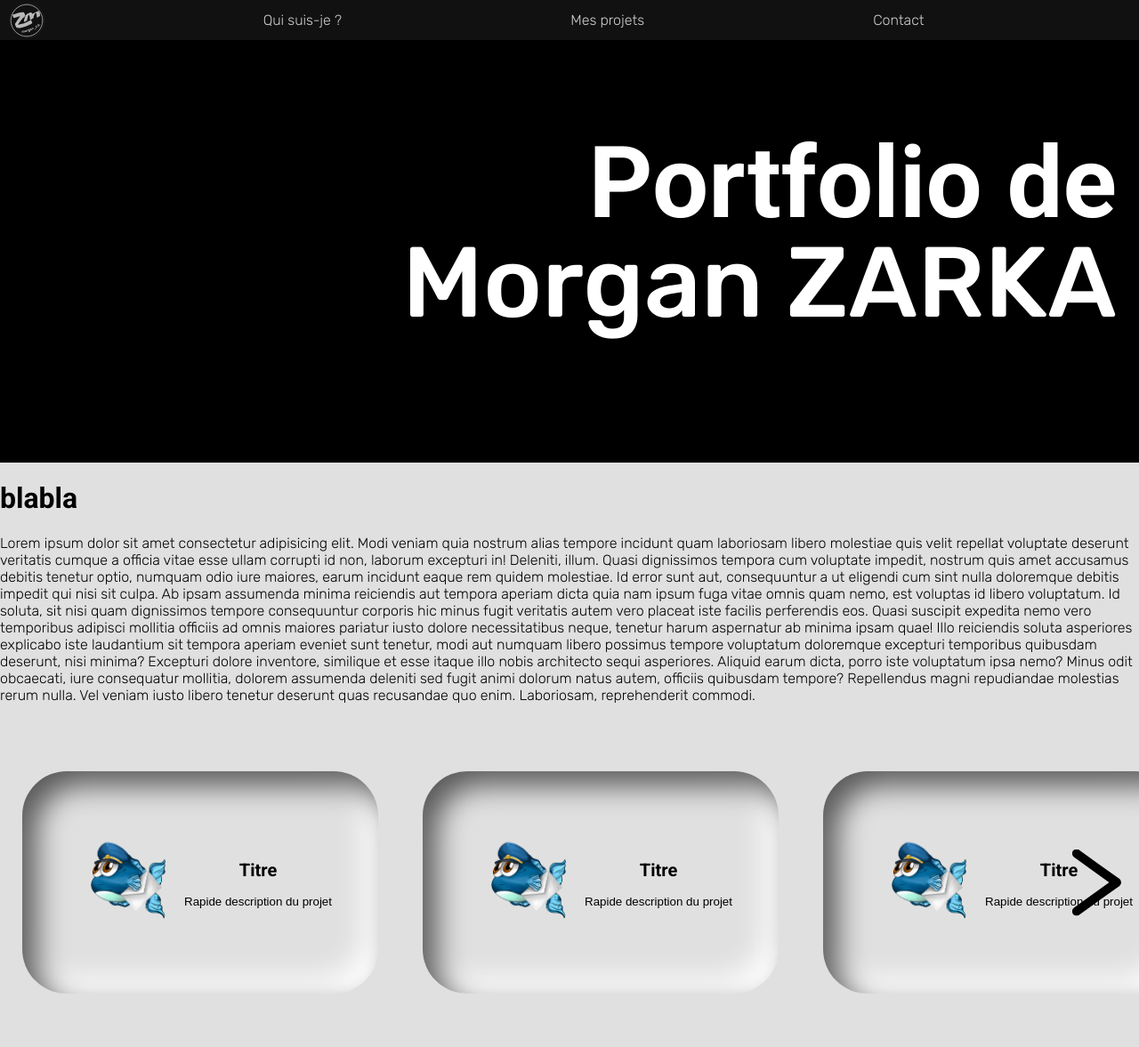
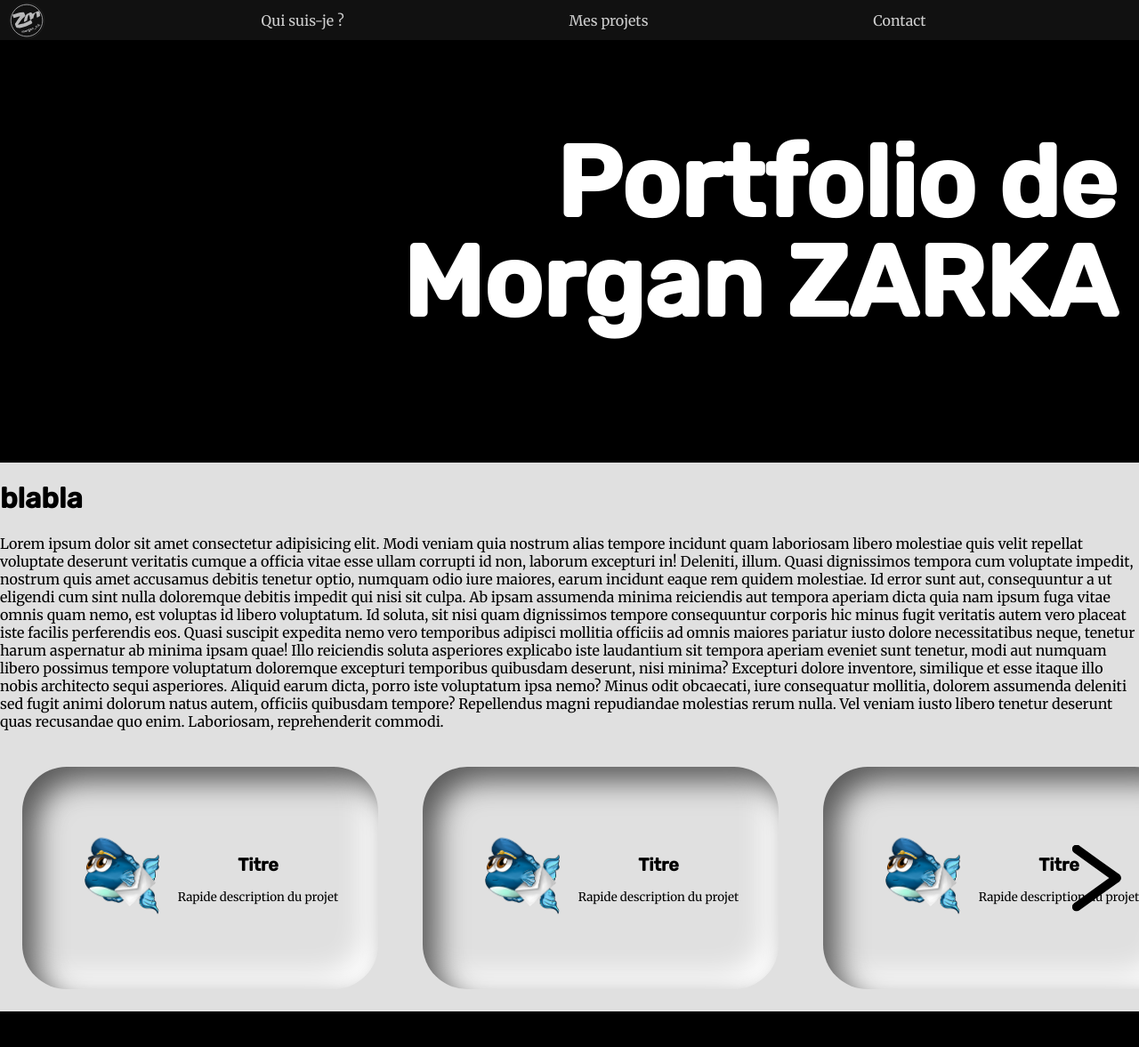
Before and after one commit to Suzoka/Portfolio, a PHP site: page /sandbox.html in a window 1280 px wide. Shown: the whole page at 89% size. After the commit the page ends 1137 px from the top, so only its background shows below. Run offline with PHP 8.4, Linux system fonts and the light colour scheme.

Commit message:
:pencil2: (again) but validate by MrFish so OK !

```diff
--- a/sand.css
+++ b/sand.css
@@ -2,12 +2,12 @@
 *::before,
 *::after {
     box-sizing: border-box;
+    font-family: 'Merriweather', serif;
 }
 
 body {
     margin: 0;
     background-color: #e0e0e0;
-    font-family: 'Rubik', sans-serif;
     font-weight: 300;
 }
 
@@ -25,7 +25,7 @@ body {
 } */
 
 h1, h2{
-    font-family: 'Roboto', sans-serif;
+    font-family: 'Rubik', sans-serif;
     font-weight: 800;
 }
 
@@ -37,11 +37,6 @@ h1.title {
     padding-top: 150px;
     padding-right: 25px;
     line-height: 1;
-}
-
-.nom {
-    font-family: 'Rubik', sans-serif;
-    font-weight: 500;
 }
 
 button.element {
@@ -109,7 +104,7 @@ div.hide {
     overflow: hidden;
     width: 100%;
     height: fit-content;
-    padding: 60px 0;
+    padding: 25px 0;
     position: relative;
 }
 
--- a/sandbox.html
+++ b/sandbox.html
@@ -10,7 +10,7 @@
 
     <link rel="preconnect" href="https://fonts.googleapis.com">
     <link rel="preconnect" href="https://fonts.gstatic.com" crossorigin>
-    <link href="https://fonts.googleapis.com/css2?family=Roboto:wght@400;700&family=Rubik:wght@300;500&display=swap" rel="stylesheet">
+    <link href="https://fonts.googleapis.com/css2?family=Merriweather&family=Rubik:wght@300;500&display=swap" rel="stylesheet">
 
 <body>
 
@@ -28,7 +28,7 @@
 
 
     <div class="banner">
-        <h1 class="title">Portfolio de<br><span class="nom">Morgan ZARKA</span></h1>
+        <h1 class="title">Portfolio de<br>Morgan ZARKA</h1>
     </div>
     <h1>blabla</h1>
     <p>Lorem ipsum dolor sit amet consectetur adipisicing elit. Modi veniam quia nostrum alias tempore incidunt quam
```
